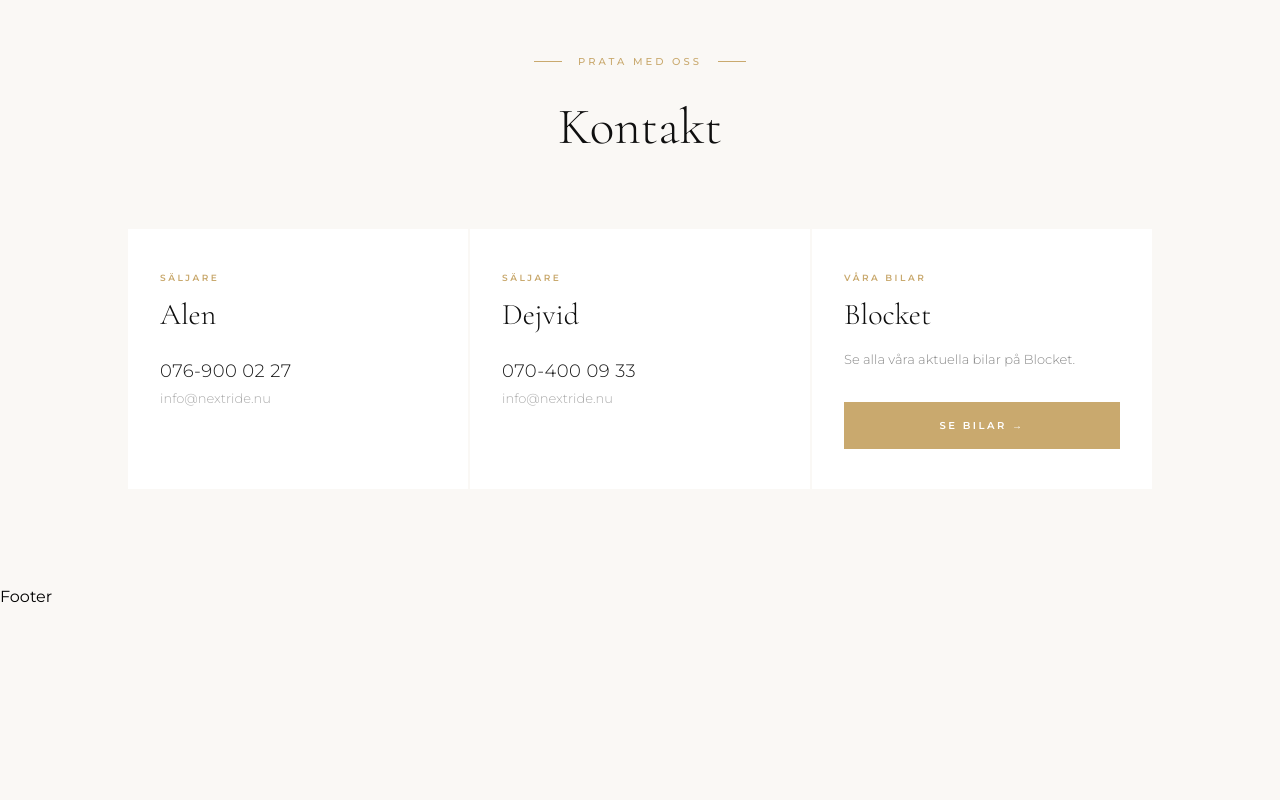
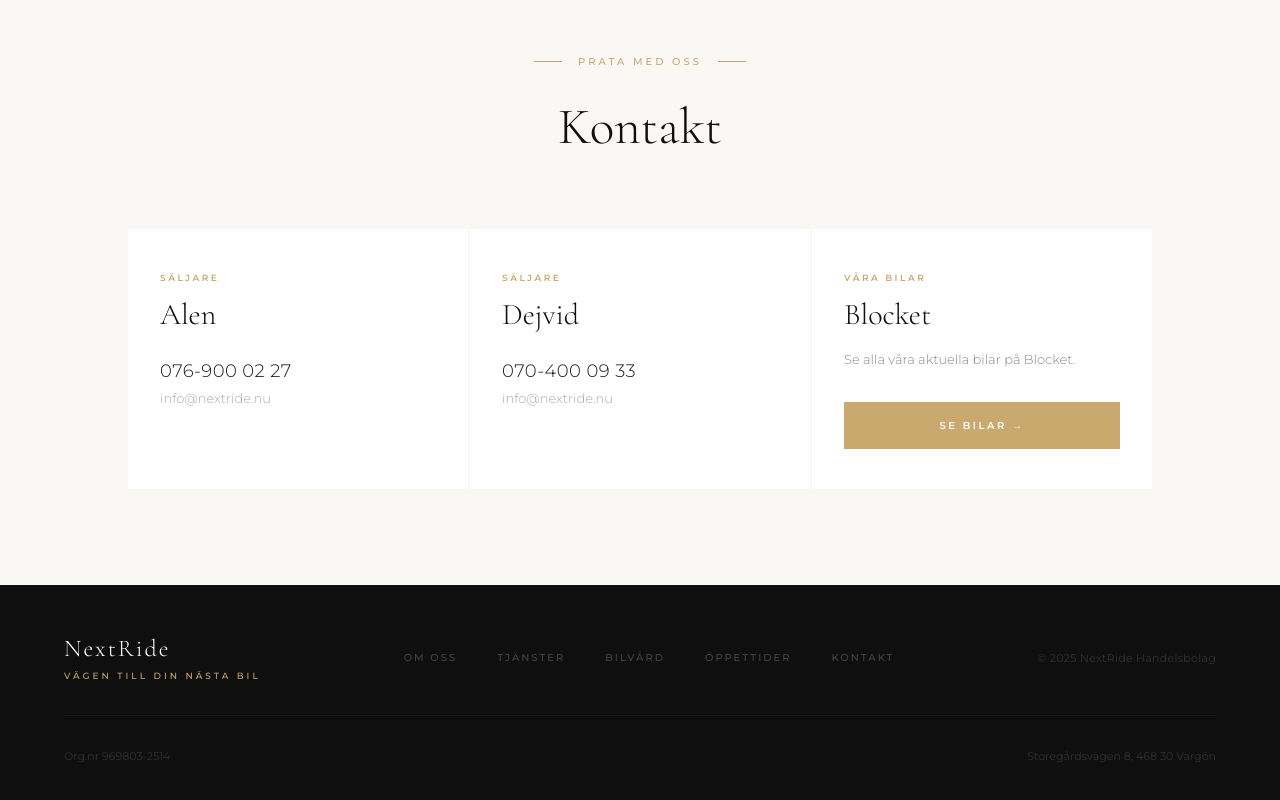
Before and after one commit to Megjafari/nextride, a React (Vite) app: page / in a window 1280 px wide. Shown: the part 4217-5017 px from the top of the page. Before the commit the page ends 4826 px from the top, so only its background shows below. Built offline with nearby package versions, Linux system fonts and the light colour scheme.

Commit message:
fix: replace logo image in footer with text variant

```diff
--- a/src/components/Footer.jsx
+++ b/src/components/Footer.jsx
@@ -1 +1,48 @@
-export default function Footer() { return <div>Footer</div> }
+export default function Footer() {
+  return (
+    <footer className="bg-[#0f0f0f] px-6 md:px-16 py-12">
+      <div className="flex flex-col md:flex-row justify-between items-start md:items-center gap-8">
+
+        {/* Logo text */}
+        <div>
+          <p className="font-['Cormorant_Garamond'] text-2xl font-light text-white tracking-[2px]">
+            NextRide
+          </p>
+          <p className="text-[9px] font-medium tracking-[3px] uppercase text-[#C9A96E] mt-1">
+            Vägen till din nästa bil
+          </p>
+        </div>
+
+        {/* Links */}
+        <div className="flex flex-wrap gap-6 md:gap-10">
+          {[
+            { label: 'Om oss',     href: '#om-oss' },
+            { label: 'Tjänster',   href: '#tjanster' },
+            { label: 'Bilvård',    href: '#bilvard' },
+            { label: 'Öppettider', href: '#oppettider' },
+            { label: 'Kontakt',    href: '#kontakt' },
+          ].map(l => (
+            <a
+              key={l.href}
+              href={l.href}
+              className="text-[10px] font-medium tracking-[2px] uppercase text-[#444] hover:text-[#C9A96E] transition-colors"
+            >
+              {l.label}
+            </a>
+          ))}
+        </div>
+
+        {/* Copy */}
+        <p className="text-[11px] text-[#333] tracking-wide">
+          © 2025 NextRide Handelsbolag
+        </p>
+
+      </div>
+
+      <div className="mt-8 pt-8 border-t border-[#1a1a1a] flex flex-col md:flex-row justify-between gap-2">
+        <p className="text-[11px] text-[#333]">Org.nr 969803-2514</p>
+        <p className="text-[11px] text-[#333]">Storegårdsvägen 8, 468 30 Vargön</p>
+      </div>
+    </footer>
+  )
+}
```
